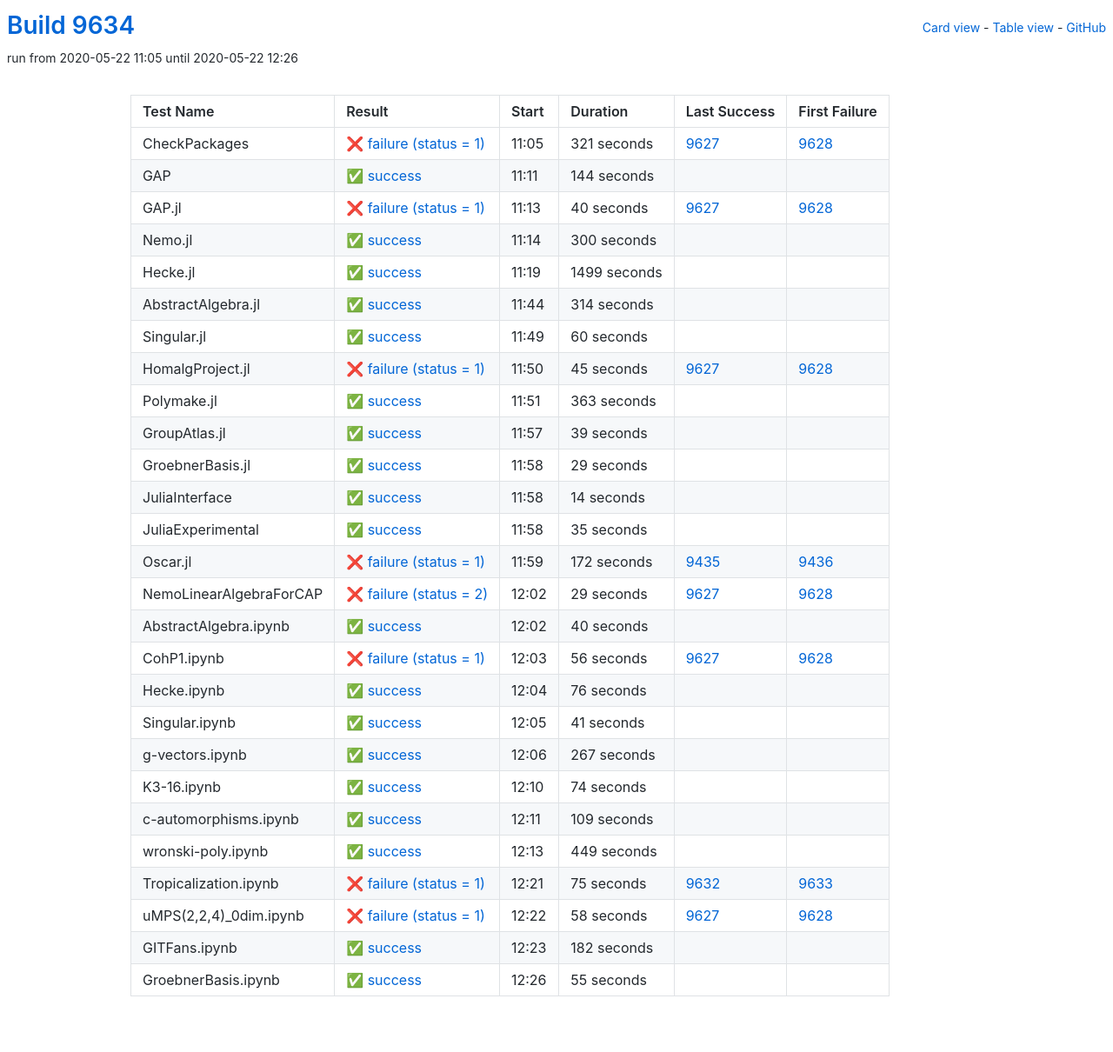
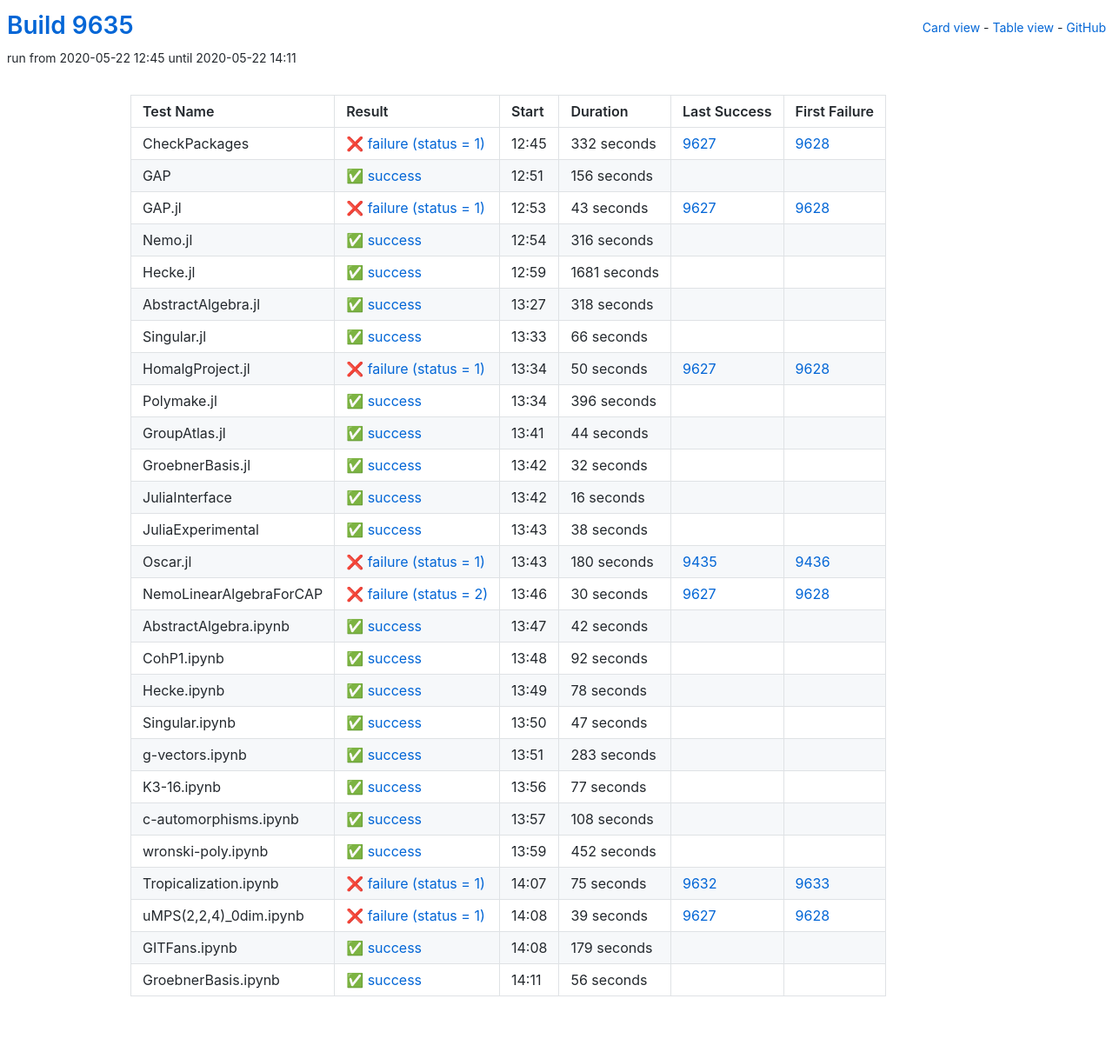
Before and after one commit to oscar-system/oscar-ci-status, a Jekyll site: the page built from table.html, in a window 1280 px wide. Shown: the whole page at 87% size. Built offline with Jekyll 4.4.1, drawn with Linux system fonts in a browser that asks for light colours.

Commit message:
Build 9635

```diff
--- a/_data/ci.yml
+++ b/_data/ci.yml
@@ -1,281 +1,281 @@
-build: 9634
-build_url: https://oscarci.mathematik.uni-kl.de/job/oscar/9634/
+build: 9635
+build_url: https://oscarci.mathematik.uni-kl.de/job/oscar/9635/
 job: oscar
 tests:
-- duration: 321
+- duration: 332
   exitcode: 1
   first_failure: 9628
   first_failure_url: https://oscarci.mathematik.uni-kl.de/job/oscar/9628/
   id: checkpackages
   last_success: 9627
   last_success_url: https://oscarci.mathematik.uni-kl.de/job/oscar/9627/
-  log: https://oscarci.mathematik.uni-kl.de/job/oscar/9634/artifact/logs/build-9634/CheckPackages.log
+  log: https://oscarci.mathematik.uni-kl.de/job/oscar/9635/artifact/logs/build-9635/CheckPackages.log
   name: CheckPackages
-  start: 2020-05-22 11:05
+  start: 2020-05-22 12:45
   status: failure
   success: false
-- duration: 144
+- duration: 156
   exitcode: 0
   first_failure: false
   first_failure_url: null
   id: gap
   last_success: false
   last_success_url: null
-  log: https://oscarci.mathematik.uni-kl.de/job/oscar/9634/artifact/logs/build-9634/GAP.log
+  log: https://oscarci.mathematik.uni-kl.de/job/oscar/9635/artifact/logs/build-9635/GAP.log
   name: GAP
-  start: 2020-05-22 11:11
+  start: 2020-05-22 12:51
   status: success
   success: true
-- duration: 40
+- duration: 43
   exitcode: 1
   first_failure: 9628
   first_failure_url: https://oscarci.mathematik.uni-kl.de/job/oscar/9628/
   id: gap-jl
   last_success: 9627
   last_success_url: https://oscarci.mathematik.uni-kl.de/job/oscar/9627/
-  log: https://oscarci.mathematik.uni-kl.de/job/oscar/9634/artifact/logs/build-9634/GAP.jl.log
+  log: https://oscarci.mathematik.uni-kl.de/job/oscar/9635/artifact/logs/build-9635/GAP.jl.log
   name: GAP.jl
-  start: 2020-05-22 11:13
+  start: 2020-05-22 12:53
   status: failure
   success: false
-- duration: 300
+- duration: 316
   exitcode: 0
   first_failure: false
   first_failure_url: null
   id: nemo-jl
   last_success: false
   last_success_url: null
-  log: https://oscarci.mathematik.uni-kl.de/job/oscar/9634/artifact/logs/build-9634/Nemo.jl.log
+  log: https://oscarci.mathematik.uni-kl.de/job/oscar/9635/artifact/logs/build-9635/Nemo.jl.log
   name: Nemo.jl
-  start: 2020-05-22 11:14
+  start: 2020-05-22 12:54
   status: success
   success: true
-- duration: 1499
+- duration: 1681
   exitcode: 0
   first_failure: false
   first_failure_url: null
   id: hecke-jl
   last_success: false
   last_success_url: null
-  log: https://oscarci.mathematik.uni-kl.de/job/oscar/9634/artifact/logs/build-9634/Hecke.jl.log
+  log: https://oscarci.mathematik.uni-kl.de/job/oscar/9635/artifact/logs/build-9635/Hecke.jl.log
   name: Hecke.jl
-  start: 2020-05-22 11:19
+  start: 2020-05-22 12:59
   status: success
   success: true
-- duration: 314
+- duration: 318
   exitcode: 0
   first_failure: false
   first_failure_url: null
   id: abstractalgebra-jl
   last_success: false
   last_success_url: null
-  log: https://oscarci.mathematik.uni-kl.de/job/oscar/9634/artifact/logs/build-9634/AbstractAlgebra.jl.log
+  log: https://oscarci.mathematik.uni-kl.de/job/oscar/9635/artifact/logs/build-9635/AbstractAlgebra.jl.log
   name: AbstractAlgebra.jl
-  start: 2020-05-22 11:44
+  start: 2020-05-22 13:27
   status: success
   success: true
-- duration: 60
+- duration: 66
   exitcode: 0
   first_failure: false
   first_failure_url: null
   id: singular-jl
   last_success: false
   last_success_url: null
-  log: https://oscarci.mathematik.uni-kl.de/job/oscar/9634/artifact/logs/build-9634/Singular.jl.log
+  log: https://oscarci.mathematik.uni-kl.de/job/oscar/9635/artifact/logs/build-9635/Singular.jl.log
   name: Singular.jl
-  start: 2020-05-22 11:49
+  start: 2020-05-22 13:33
   status: success
   success: true
-- duration: 45
+- duration: 50
   exitcode: 1
   first_failure: 9628
   first_failure_url: https://oscarci.mathematik.uni-kl.de/job/oscar/9628/
   id: homalgproject-jl
   last_success: 9627
   last_success_url: https://oscarci.mathematik.uni-kl.de/job/oscar/9627/
-  log: https://oscarci.mathematik.uni-kl.de/job/oscar/9634/artifact/logs/build-9634/HomalgProject.jl.log
+  log: https://oscarci.mathematik.uni-kl.de/job/oscar/9635/artifact/logs/build-9635/HomalgProject.jl.log
   name: HomalgProject.jl
-  start: 2020-05-22 11:50
+  start: 2020-05-22 13:34
   status: failure
   success: false
-- duration: 363
+- duration: 396
   exitcode: 0
   first_failure: false
   first_failure_url: null
   id: polymake-jl
   last_success: false
   last_success_url: null
-  log: https://oscarci.mathematik.uni-kl.de/job/oscar/9634/artifact/logs/build-9634/Polymake.jl.log
+  log: https://oscarci.mathematik.uni-kl.de/job/oscar/9635/artifact/logs/build-9635/Polymake.jl.log
   name: Polymake.jl
-  start: 2020-05-22 11:51
+  start: 2020-05-22 13:34
   status: success
   success: true
-- duration: 39
+- duration: 44
   exitcode: 0
   first_failure: false
   first_failure_url: null
   id: groupatlas-jl
   last_success: false
   last_success_url: null
-  log: https://oscarci.mathematik.uni-kl.de/job/oscar/9634/artifact/logs/build-9634/GroupAtlas.jl.log
+  log: https://oscarci.mathematik.uni-kl.de/job/oscar/9635/artifact/logs/build-9635/GroupAtlas.jl.log
   name: GroupAtlas.jl
-  start: 2020-05-22 11:57
+  start: 2020-05-22 13:41
   status: success
   success: true
-- duration: 29
+- duration: 32
   exitcode: 0
   first_failure: false
   first_failure_url: null
   id: groebnerbasis-jl
   last_success: false
   last_success_url: null
-  log: https://oscarci.mathematik.uni-kl.de/job/oscar/9634/artifact/logs/build-9634/GroebnerBasis.jl.log
+  log: https://oscarci.mathematik.uni-kl.de/job/oscar/9635/artifact/logs/build-9635/GroebnerBasis.jl.log
   name: GroebnerBasis.jl
-  start: 2020-05-22 11:58
+  start: 2020-05-22 13:42
   status: success
   success: true
-- duration: 14
+- duration: 16
   exitcode: 0
   first_failure: false
   first_failure_url: null
   id: juliainterface
   last_success: false
   last_success_url: null
-  log: https://oscarci.mathematik.uni-kl.de/job/oscar/9634/artifact/logs/build-9634/JuliaInterface.log
+  log: https://oscarci.mathematik.uni-kl.de/job/oscar/9635/artifact/logs/build-9635/JuliaInterface.log
   name: JuliaInterface
-  start: 2020-05-22 11:58
+  start: 2020-05-22 13:42
   status: success
   success: true
-- duration: 35
+- duration: 38
   exitcode: 0
   first_failure: false
   first_failure_url: null
   id: juliaexperimental
   last_success: false
   last_success_url: null
-  log: https://oscarci.mathematik.uni-kl.de/job/oscar/9634/artifact/logs/build-9634/JuliaExperimental.log
+  log: https://oscarci.mathematik.uni-kl.de/job/oscar/9635/artifact/logs/build-9635/JuliaExperimental.log
   name: JuliaExperimental
-  start: 2020-05-22 11:58
+  start: 2020-05-22 13:43
   status: success
   success: true
-- duration: 172
+- duration: 180
   exitcode: 1
   first_failure: 9436
   first_failure_url: https://oscarci.mathematik.uni-kl.de/job/oscar/9436/
   id: oscar-jl
   last_success: 9435
   last_success_url: https://oscarci.mathematik.uni-kl.de/job/oscar/9435/
-  log: https://oscarci.mathematik.uni-kl.de/job/oscar/9634/artifact/logs/build-9634/Oscar.jl.log
+  log: https://oscarci.mathematik.uni-kl.de/job/oscar/9635/artifact/logs/build-9635/Oscar.jl.log
   name: Oscar.jl
-  start: 2020-05-22 11:59
+  start: 2020-05-22 13:43
   status: failure
   success: false
-- duration: 29
+- duration: 30
   exitcode: 2
   first_failure: 9628
   first_failure_url: https://oscarci.mathematik.uni-kl.de/job/oscar/9628/
   id: nemolinearalgebraforcap
   last_success: 9627
   last_success_url: https://oscarci.mathematik.uni-kl.de/job/oscar/9627/
-  log: https://oscarci.mathematik.uni-kl.de/job/oscar/9634/artifact/logs/build-9634/NemoLinearAlgebraForCAP.log
+  log: https://oscarci.mathematik.uni-kl.de/job/oscar/9635/artifact/logs/build-9635/NemoLinearAlgebraForCAP.log
   name: NemoLinearAlgebraForCAP
-  start: 2020-05-22 12:02
+  start: 2020-05-22 13:46
   status: failure
   success: false
-- duration: 40
+- duration: 42
   exitcode: 0
   first_failure: false
   first_failure_url: null
   id: abstractalgebra-ipynb
   last_success: false
   last_success_url: null
-  log: https://oscarci.mathematik.uni-kl.de/job/oscar/9634/artifact/logs/build-9634/AbstractAlgebra.ipynb.log
+  log: https://oscarci.mathematik.uni-kl.de/job/oscar/9635/artifact/logs/build-9635/AbstractAlgebra.ipynb.log
   name: AbstractAlgebra.ipynb
-  start: 2020-05-22 12:02
+  start: 2020-05-22 13:47
   status: success
   success: true
-- duration: 56
-  exitcode: 1
-  first_failure: 9628
-  first_failure_url: https://oscarci.mathematik.uni-kl.de/job/oscar/9628/
+- duration: 92
+  exitcode: 0
+  first_failure: false
+  first_failure_url: null
   id: cohp1-ipynb
-  last_success: 9627
-  last_success_url: https://oscarci.mathematik.uni-kl.de/job/oscar/9627/
-  log: https://oscarci.mathematik.uni-kl.de/job/oscar/9634/artifact/logs/build-9634/CohP1.ipynb.log
+  last_success: false
+  last_success_url: null
+  log: https://oscarci.mathematik.uni-kl.de/job/oscar/9635/artifact/logs/build-9635/CohP1.ipynb.log
   name: CohP1.ipynb
-  start: 2020-05-22 12:03
-  status: failure
-  success: false
-- duration: 76
+  start: 2020-05-22 13:48
+  status: success
+  success: true
+- duration: 78
   exitcode: 0
   first_failure: false
   first_failure_url: null
   id: hecke-ipynb
   last_success: false
   last_success_url: null
-  log: https://oscarci.mathematik.uni-kl.de/job/oscar/9634/artifact/logs/build-9634/Hecke.ipynb.log
+  log: https://oscarci.mathematik.uni-kl.de/job/oscar/9635/artifact/logs/build-9635/Hecke.ipynb.log
   name: Hecke.ipynb
-  start: 2020-05-22 12:04
+  start: 2020-05-22 13:49
   status: success
   success: true
-- duration: 41
+- duration: 47
   exitcode: 0
   first_failure: false
   first_failure_url: null
   id: singular-ipynb
   last_success: false
   last_success_url: null
-  log: https://oscarci.mathematik.uni-kl.de/job/oscar/9634/artifact/logs/build-9634/Singular.ipynb.log
+  log: https://oscarci.mathematik.uni-kl.de/job/oscar/9635/artifact/logs/build-9635/Singular.ipynb.log
   name: Singular.ipynb
-  start: 2020-05-22 12:05
+  start: 2020-05-22 13:50
   status: success
   success: true
-- duration: 267
+- duration: 283
   exitcode: 0
   first_failure: false
   first_failure_url: null
   id: g-vectors-ipynb
   last_success: false
   last_success_url: null
-  log: https://oscarci.mathematik.uni-kl.de/job/oscar/9634/artifact/logs/build-9634/g-vectors.ipynb.log
+  log: https://oscarci.mathematik.uni-kl.de/job/oscar/9635/artifact/logs/build-9635/g-vectors.ipynb.log
   name: g-vectors.ipynb
-  start: 2020-05-22 12:06
+  start: 2020-05-22 13:51
   status: success
   success: true
-- duration: 74
+- duration: 77
   exitcode: 0
   first_failure: false
   first_failure_url: null
   id: k3-16-ipynb
   last_success: false
   last_success_url: null
-  log: https://oscarci.mathematik.uni-kl.de/job/oscar/9634/artifact/logs/build-9634/K3-16.ipynb.log
+  log: https://oscarci.mathematik.uni-kl.de/job/oscar/9635/artifact/logs/build-9635/K3-16.ipynb.log
   name: K3-16.ipynb
-  start: 2020-05-22 12:10
+  start: 2020-05-22 13:56
   status: success
   success: true
-- duration: 109
+- duration: 108
   exitcode: 0
   first_failure: false
   first_failure_url: null
   id: c-automorphisms-ipynb
   last_success: false
   last_success_url: null
-  log: https://oscarci.mathematik.uni-kl.de/job/oscar/9634/artifact/logs/build-9634/c-automorphisms.ipynb.log
+  log: https://oscarci.mathematik.uni-kl.de/job/oscar/9635/artifact/logs/build-9635/c-automorphisms.ipynb.log
   name: c-automorphisms.ipynb
-  start: 2020-05-22 12:11
+  start: 2020-05-22 13:57
   status: success
   success: true
-- duration: 449
+- duration: 452
   exitcode: 0
   first_failure: false
   first_failure_url: null
   id: wronski-poly-ipynb
   last_success: false
   last_success_url: null
-  log: https://oscarci.mathematik.uni-kl.de/job/oscar/9634/artifact/logs/build-9634/wronski-poly.ipynb.log
+  log: https://oscarci.mathematik.uni-kl.de/job/oscar/9635/artifact/logs/build-9635/wronski-poly.ipynb.log
   name: wronski-poly.ipynb
-  start: 2020-05-22 12:13
+  start: 2020-05-22 13:59
   status: success
   success: true
 - duration: 75
@@ -285,44 +285,44 @@
   id: tropicalization-ipynb
   last_success: 9632
   last_success_url: https://oscarci.mathematik.uni-kl.de/job/oscar/9632/
-  log: https://oscarci.mathematik.uni-kl.de/job/oscar/9634/artifact/logs/build-9634/Tropicalization.ipynb.log
+  log: https://oscarci.mathematik.uni-kl.de/job/oscar/9635/artifact/logs/build-9635/Tropicalization.ipynb.log
   name: Tropicalization.ipynb
-  start: 2020-05-22 12:21
+  start: 2020-05-22 14:07
   status: failure
   success: false
-- duration: 58
+- duration: 39
   exitcode: 1
   first_failure: 9628
   first_failure_url: https://oscarci.mathematik.uni-kl.de/job/oscar/9628/
   id: umps-2-2-4-0dim-ipynb
   last_success: 9627
   last_success_url: https://oscarci.mathematik.uni-kl.de/job/oscar/9627/
-  log: https://oscarci.mathematik.uni-kl.de/job/oscar/9634/artifact/logs/build-9634/uMPS-2-2-4-_0dim.ipynb.log
+  log: https://oscarci.mathematik.uni-kl.de/job/oscar/9635/artifact/logs/build-9635/uMPS-2-2-4-_0dim.ipynb.log
   name: uMPS(2,2,4)_0dim.ipynb
-  start: 2020-05-22 12:22
+  start: 2020-05-22 14:08
   status: failure
   success: false
-- duration: 182
+- duration: 179
   exitcode: 0
   first_failure: false
   first_failure_url: null
   id: gitfans-ipynb
   last_success: false
   last_success_url: null
-  log: https://oscarci.mathematik.uni-kl.de/job/oscar/9634/artifact/logs/build-9634/GITFans.ipynb.log
+  log: https://oscarci.mathematik.uni-kl.de/job/oscar/9635/artifact/logs/build-9635/GITFans.ipynb.log
   name: GITFans.ipynb
-  start: 2020-05-22 12:23
+  start: 2020-05-22 14:08
   status: success
   success: true
-- duration: 55
+- duration: 56
   exitcode: 0
   first_failure: false
   first_failure_url: null
   id: groebnerbasis-ipynb
   last_success: false
   last_success_url: null
-  log: https://oscarci.mathematik.uni-kl.de/job/oscar/9634/artifact/logs/build-9634/GroebnerBasis.ipynb.log
+  log: https://oscarci.mathematik.uni-kl.de/job/oscar/9635/artifact/logs/build-9635/GroebnerBasis.ipynb.log
   name: GroebnerBasis.ipynb
-  start: 2020-05-22 12:26
+  start: 2020-05-22 14:11
   status: success
   success: true
```
Also changed, not shown: README.md.
